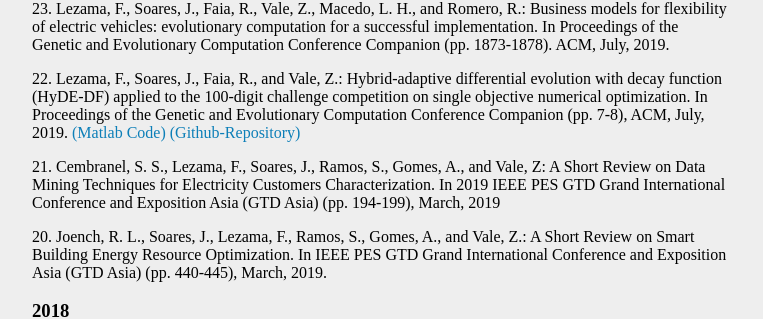
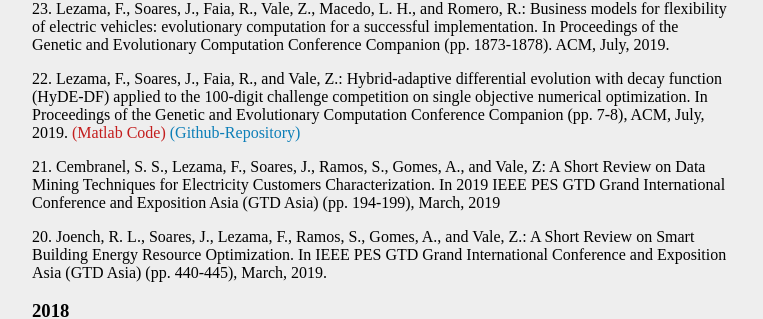
Before and after one commit to fernandolezama/fernandolezama.github.io, a Jekyll site: the page built from publication.md, in a window 1280 px wide. Shown: the part 1754-2073 px from the top of the page, without its empty margins (258-1021 px from the left). Built offline with Jekyll 4.4.1, drawn with Linux system fonts in a browser that asks for light colours.

Commit message:
Update publication.md

```diff
--- a/publication.md
+++ b/publication.md
@@ -63,7 +63,7 @@ Please also see [Google Scholar](https://scholar.google.com/citations?user=LIpiL
 
 23\. Lezama, F., Soares, J., Faia, R., Vale, Z., Macedo, L. H., and Romero, R.: Business models for flexibility of electric vehicles: evolutionary computation for a successful implementation. In Proceedings of the Genetic and Evolutionary Computation Conference Companion (pp. 1873-1878). ACM, July, 2019.
 
-22\. Lezama, F., Soares, J., Faia, R., and Vale, Z.: Hybrid-adaptive differential evolution with decay function (HyDE-DF) applied to the 100-digit challenge competition on single objective numerical optimization. In Proceedings of the Genetic and Evolutionary Computation Conference Companion (pp. 7-8), ACM, July, 2019.<span style="color:#C31D1D;">  [(Matlab Code)](code/100-Digits-93Score-master.rar) [(Github-Repository)](https://github.com/fernandolezama/100-Digit-HyDEDF-93Digits)</span>
+22\. Lezama, F., Soares, J., Faia, R., and Vale, Z.: Hybrid-adaptive differential evolution with decay function (HyDE-DF) applied to the 100-digit challenge competition on single objective numerical optimization. In Proceedings of the Genetic and Evolutionary Computation Conference Companion (pp. 7-8), ACM, July, 2019. [<span style="color:#C31D1D;">(Matlab Code)</span>](code/100-Digits-93Score-master.rar) [(Github-Repository)](https://github.com/fernandolezama/100-Digit-HyDEDF-93Digits)
 
 21\. Cembranel, S. S., Lezama, F., Soares, J., Ramos, S., Gomes, A., and Vale, Z: A Short Review on Data Mining Techniques for Electricity Customers Characterization. In 2019 IEEE PES GTD Grand International Conference and Exposition Asia (GTD Asia) (pp. 194-199), March, 2019
 
```
